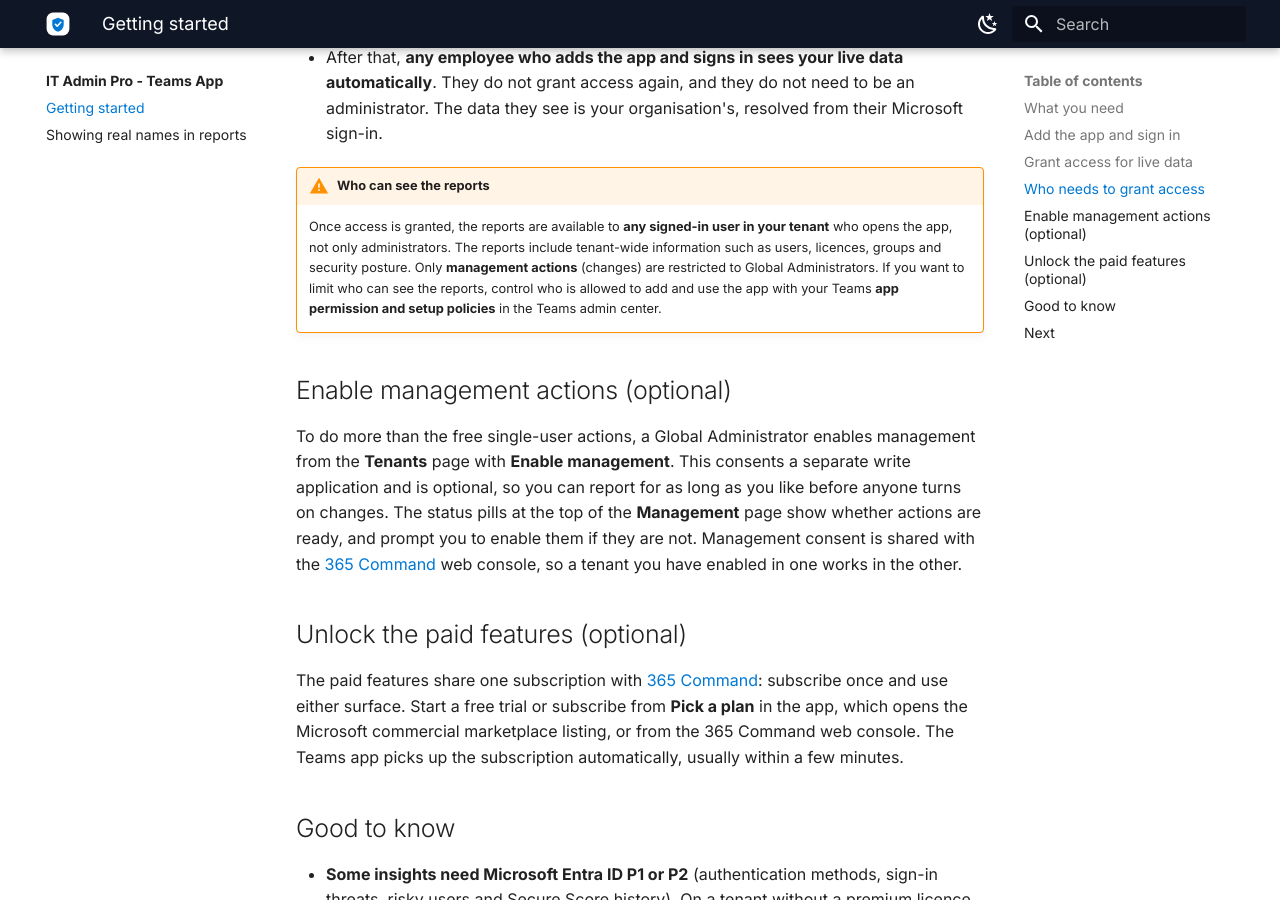
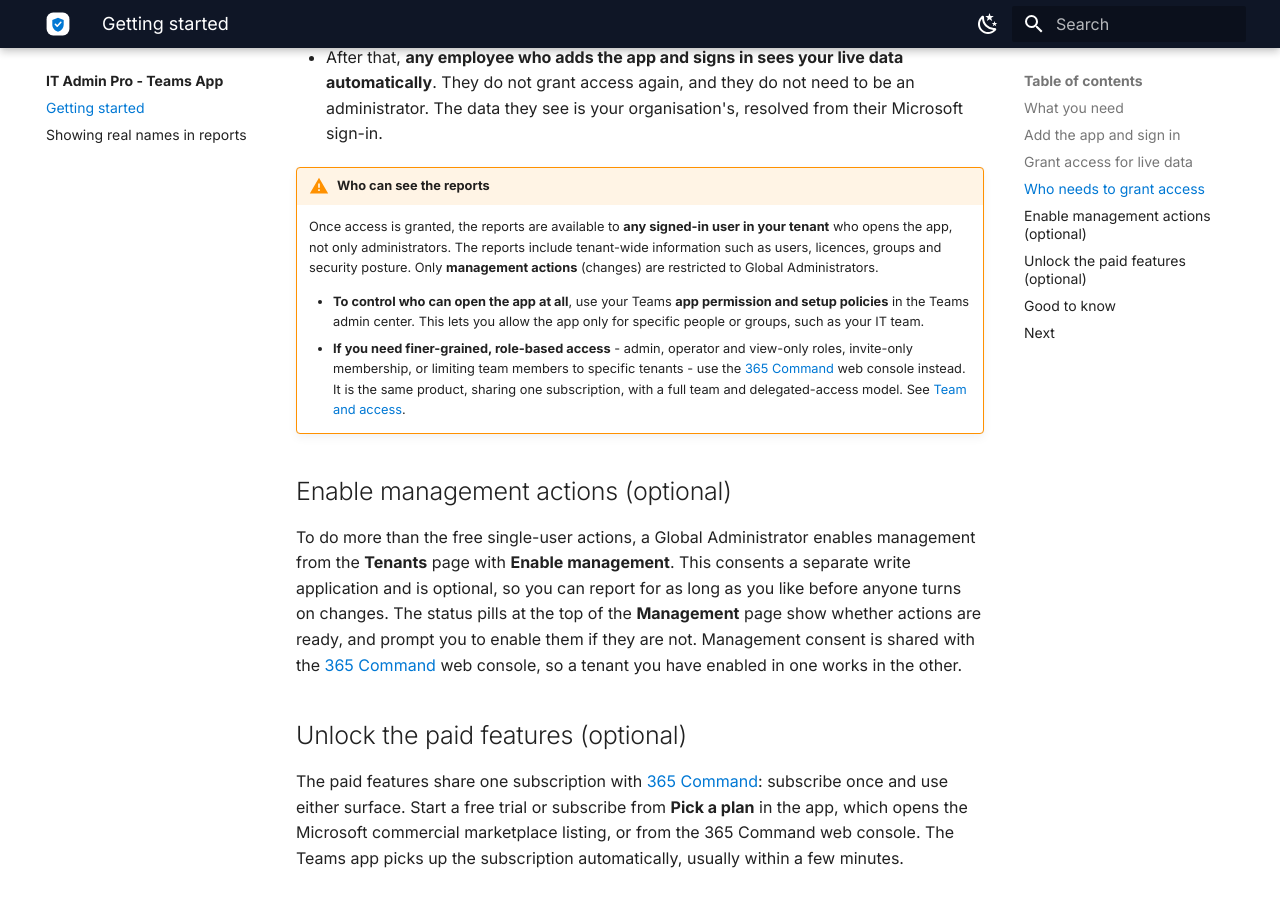
Before and after one commit to InfraSOS/infrasos-docs, an MkDocs documentation site: the page built from docs/it-admin-pro/getting-started.md, in a window 1280 px wide and 900 px high, scrolled down 1519 px. Built offline with MkDocs 1.6.1 and Material for MkDocs 9.7.7, drawn with Linux system fonts in a browser that asks for light colours.

Commit message:
docs(it-admin-pro): point to 365 Command for granular access control
The Teams app has no in-app role/membership system. Clarify the two levers:
Teams app policies to control who can open it, and 365 Command (team and
delegated access) for role-based, invite-only, per-tenant scoped access.

Co-Authored-By: Claude Opus 4.8 <noreply@anthropic.com>

```diff
--- a/docs/it-admin-pro/getting-started.md
+++ b/docs/it-admin-pro/getting-started.md
@@ -56,9 +56,16 @@ Access is granted **once, for the whole tenant**, not per person.
     Once access is granted, the reports are available to **any signed-in user in your tenant** who
     opens the app, not only administrators. The reports include tenant-wide information such as
     users, licences, groups and security posture. Only **management actions** (changes) are
-    restricted to Global Administrators. If you want to limit who can see the reports, control who
-    is allowed to add and use the app with your Teams **app permission and setup policies** in the
-    Teams admin center.
+    restricted to Global Administrators.
+
+    - **To control who can open the app at all**, use your Teams **app permission and setup
+      policies** in the Teams admin center. This lets you allow the app only for specific people or
+      groups, such as your IT team.
+    - **If you need finer-grained, role-based access** - admin, operator and view-only roles,
+      invite-only membership, or limiting team members to specific tenants - use the
+      [365 Command](../365-command/index.md) web console instead. It is the same product, sharing one
+      subscription, with a full team and delegated-access model. See
+      [Team and access](../365-command/team-and-access.md).
 
 ## Enable management actions (optional)
 
```
